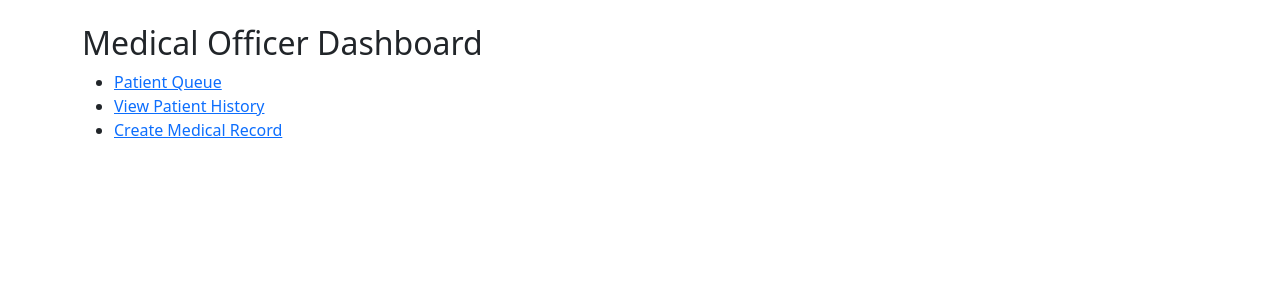
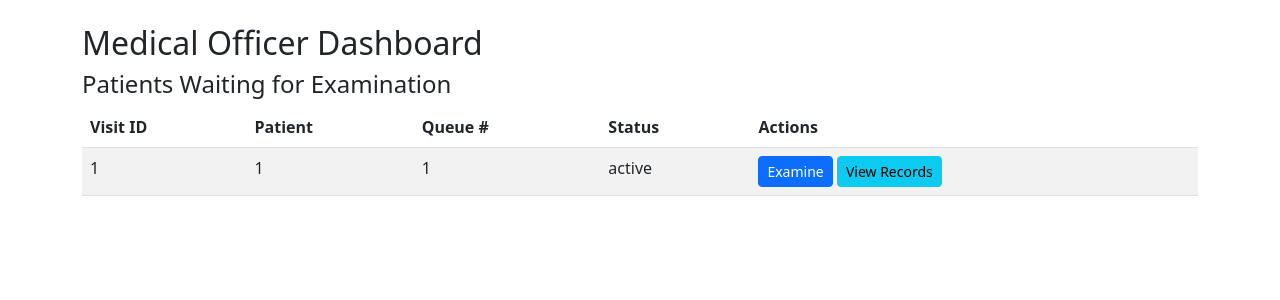
Before and after one commit to herathhmdd/MediQV2, a Flask app: template app/templates/mo_dashboard.html in a window 1280 px wide. Shown: the part 56-356 px from the top of the page. Run offline with Flask 3, Linux system fonts and the light colour scheme; the template is opened without the code that fills it: values that come from a table or form of the project are taken from there, others are empty; tables that the repository leaves empty hold one stand-in row (values such as "Sample post"); parts of the project's set-up code (start-up, migrations or seed data) failed here and were passed over.

Commit message:
Add MO and Nurse dashboard routes and templates to display patient queues and actions

```diff
--- a/app/routes.py
+++ b/app/routes.py
@@ -1,3 +1,22 @@
+# MO Dashboard: Show queue and actions
+@app.route('/mo_dashboard')
+@login_required
+def mo_dashboard():
+    if current_user.clinic_role != 'Medical Officer':
+        abort(403)
+    # Patients waiting for MO
+    visits = PatientVisit.query.filter_by(status='Waiting for MO').order_by(PatientVisit.queue_number).all()
+    return render_template('mo_dashboard.html', visits=visits)
+
+# Nurse Dashboard: Show queue and actions
+@app.route('/nurse_dashboard')
+@login_required
+def nurse_dashboard():
+    if current_user.clinic_role != 'Nurse':
+        abort(403)
+    # Patients waiting for Nurse
+    visits = PatientVisit.query.filter_by(status='Waiting for Nurse').order_by(PatientVisit.queue_number).all()
+    return render_template('nurse_dashboard.html', visits=visits)
 # Medical Records: List all
 @app.route('/records')
 @login_required
--- a/app/templates/mo_dashboard.html
+++ b/app/templates/mo_dashboard.html
@@ -2,9 +2,30 @@
 {% block title %}MO Dashboard - MediQ Clinic{% endblock %}
 {% block content %}
 <h2>Medical Officer Dashboard</h2>
-<ul>
-    <li><a href="#">Patient Queue</a></li>
-    <li><a href="#">View Patient History</a></li>
-    <li><a href="#">Create Medical Record</a></li>
-</ul>
+<h4>Patients Waiting for Examination</h4>
+<table class="table table-striped">
+    <thead>
+        <tr>
+            <th>Visit ID</th>
+            <th>Patient</th>
+            <th>Queue #</th>
+            <th>Status</th>
+            <th>Actions</th>
+        </tr>
+    </thead>
+    <tbody>
+        {% for visit in visits %}
+        <tr>
+            <td>{{ visit.visit_id }}</td>
+            <td>{{ visit.patient_id }}</td>
+            <td>{{ visit.queue_number }}</td>
+            <td>{{ visit.status }}</td>
+            <td>
+                <a href="{{ url_for('edit_visit', visit_id=visit.visit_id) }}" class="btn btn-primary btn-sm">Examine</a>
+                <a href="{{ url_for('record_list') }}" class="btn btn-info btn-sm">View Records</a>
+            </td>
+        </tr>
+        {% endfor %}
+    </tbody>
+</table>
 {% endblock %}
```
Also changed, not shown: app/templates/nurse_dashboard.html (+26 -5 lines).
